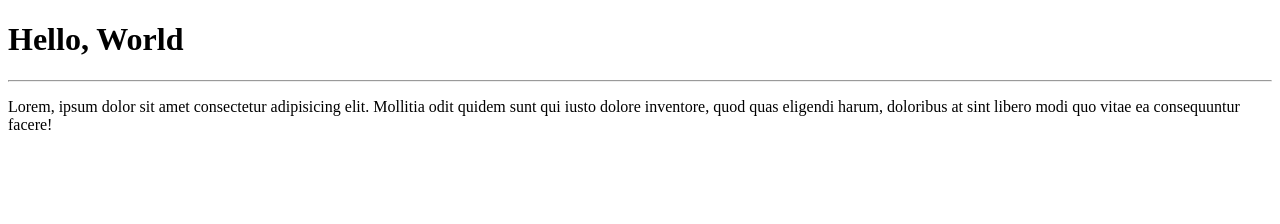
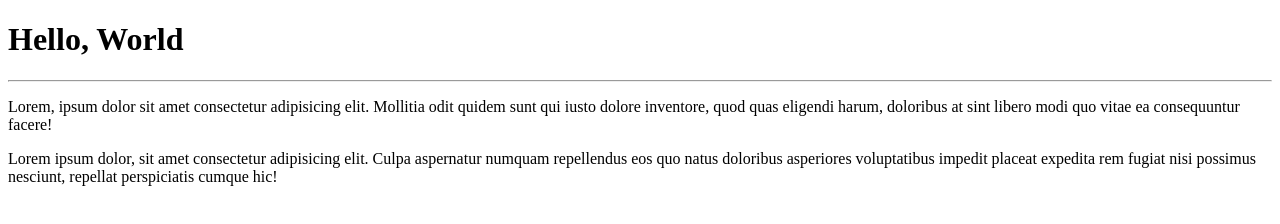
Before and after one commit to azzindr/hello-world, a plain HTML site: page site-exemplo/index.html in a window 1280 px wide. Drawn offline with Linux system fonts and the light colour scheme.

Commit message:
add um paragrafo

```diff
--- a/site-exemplo/index.html
+++ b/site-exemplo/index.html
@@ -10,5 +10,6 @@
     <h1>Hello, World</h1>
     <hr>
     <p>Lorem, ipsum dolor sit amet consectetur adipisicing elit. Mollitia odit quidem sunt qui iusto dolore inventore, quod quas eligendi harum, doloribus at sint libero modi quo vitae ea consequuntur facere!</p>
+    <p>Lorem ipsum dolor, sit amet consectetur adipisicing elit. Culpa aspernatur numquam repellendus eos quo natus doloribus asperiores voluptatibus impedit placeat expedita rem fugiat nisi possimus nesciunt, repellat perspiciatis cumque hic!</p>
 </body>
 </html>
```
Also changed, not shown: 2 other files.
